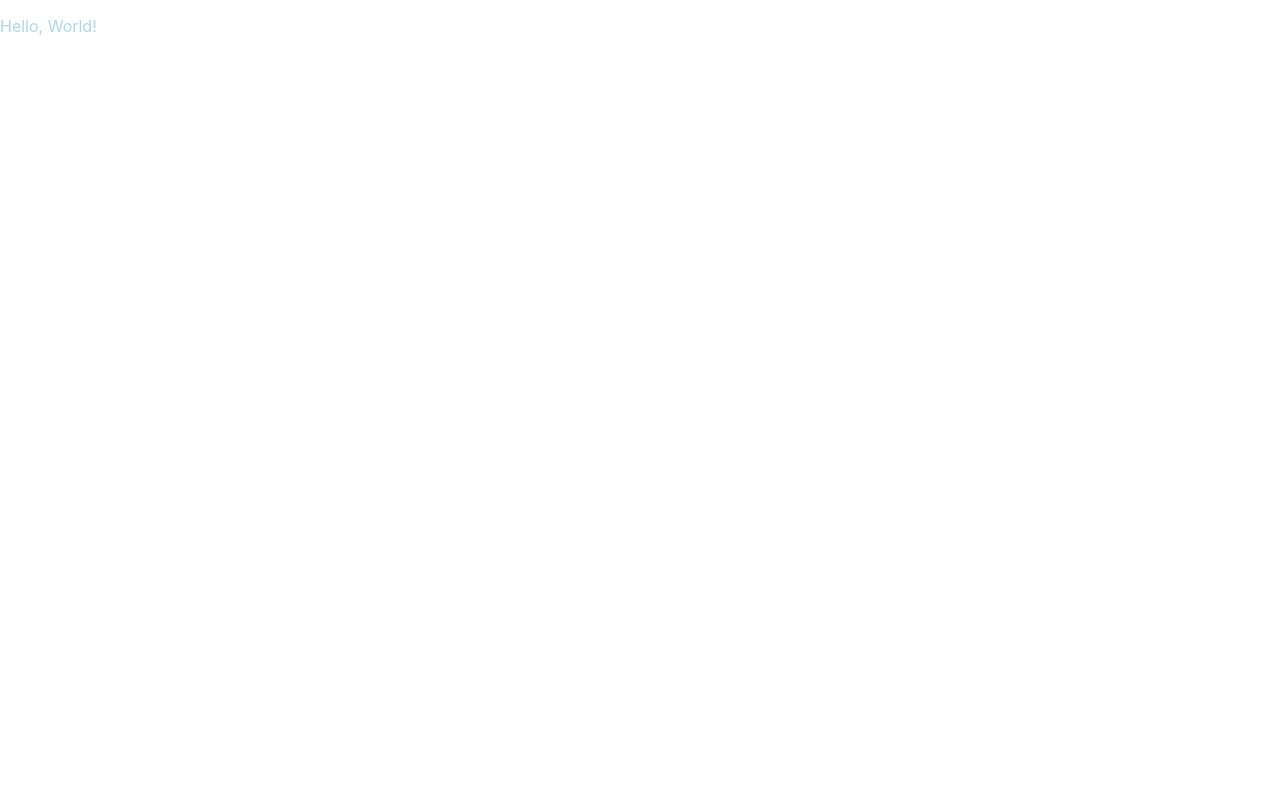
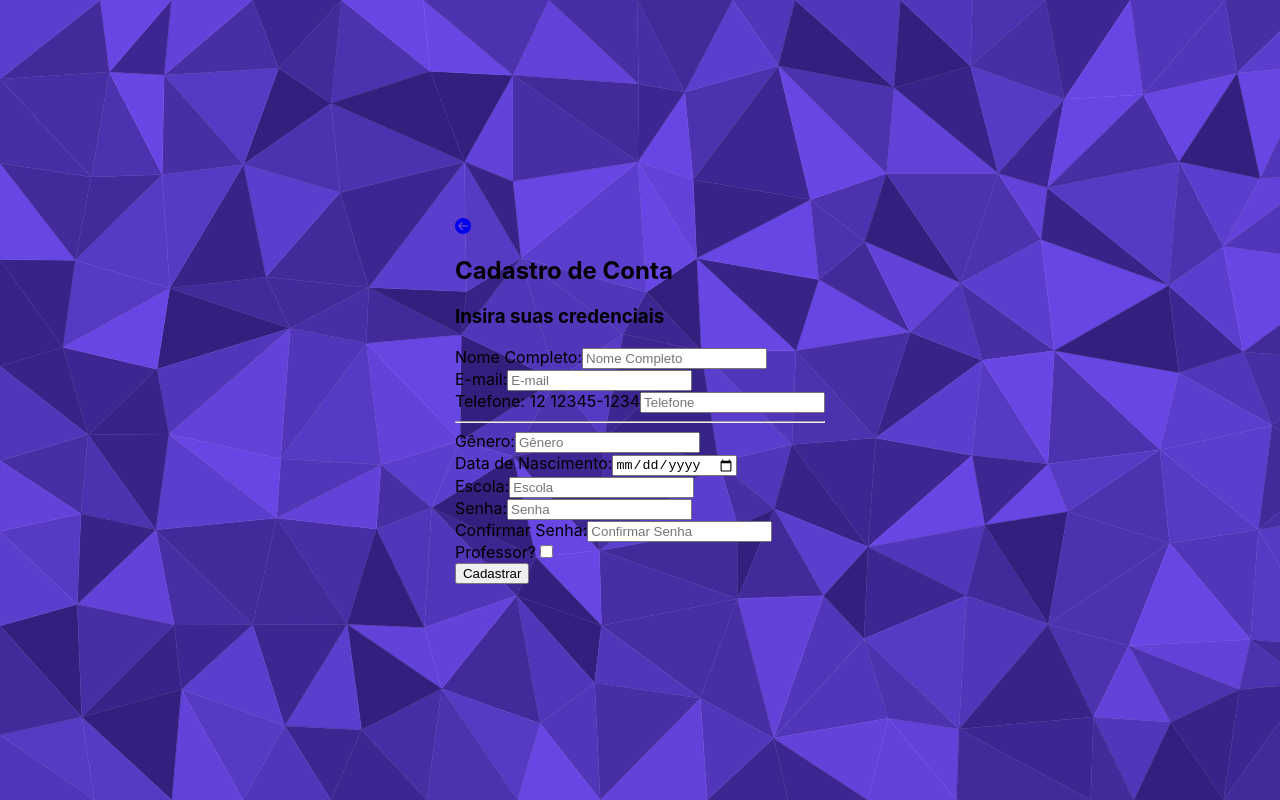
Before and after one commit to phdaccache/Projeto_MC656, a React (Create React App) app in the folder frontend/: page /signup in a window 1280 px wide. Built offline with nearby package versions, Linux system fonts and the light colour scheme.

Commit message:
feat: update signup page layout

```diff
--- a/frontend/src/pages/SignUp/SignUp.jsx
+++ b/frontend/src/pages/SignUp/SignUp.jsx
@@ -1,9 +1,80 @@
-import "./SignUp.css"
+import { Link } from "react-router-dom";
+import "./SignUp.css";
 
 export default function SignUp() {
-    return (
-        <div className="signup">
-            <p> Hello, World! </p>
-        </div>
-    );
-};
+  return (
+    <div className="login-signup-background root-div-flex-row flex-center-vh">
+      <div className="signup-container">
+        <Link to="/login" className="signup-back">
+          <i class="fa-solid fa-circle-arrow-left"></i>
+        </Link>
+        <h2 className="signup-title">Cadastro de Conta</h2>
+        <h3>Insira suas credenciais</h3>
+        <form className="signup-form">
+          <div className="main-infos">
+
+            <div className="signup-column">
+              <div className="signup-option">
+                <label for="nome">Nome Completo:</label>
+                <input type="text" placeholder="Nome Completo" required />
+              </div>
+
+              <div className="signup-option">
+                <label for="email">E-mail:</label>
+                <input type="text" placeholder="E-mail" required />
+              </div>
+
+              <div className="signup-option">
+                <label for="telefone">Telefone: 12 12345-1234</label>
+                <input
+                  type="tel"
+                  pattern="[0-9]{2} [0-9]{5}-[0-9]{4}"
+                  placeholder="Telefone"
+                  required
+                />
+              </div>
+            </div>
+
+            <hr className="signup-hr" />
+
+            <div className="signup-column">
+              <div className="signup-option">
+                <label for="genero">Gênero:</label>
+                <input type="text" placeholder="Gênero" required />
+              </div>
+
+              <div className="signup-option">
+                <label for="data">Data de Nascimento:</label>
+                <input type="date" placeholder="Data de Nascimento" required />
+              </div>
+
+              <div className="signup-option">
+                <label for="escola">Escola:</label>
+                <input type="text" placeholder="Escola" required />
+              </div>
+            </div>
+          </div>
+
+          <div className="signup-passwords">
+            <div className="signup-option">
+              <label for="senha">Senha:</label>
+              <input type="password" placeholder="Senha" required />
+            </div>
+
+            <div className="signup-option">
+              <label for="confirmar-senha">Confirmar Senha:</label>
+              <input type="password" placeholder="Confirmar Senha" required />
+            </div>
+          </div>
+
+          <div className="signup-option check-confirm">
+            <label for="professor">Professor?</label>
+            <input type="checkbox" />
+          </div>
+
+          <button type="submit">Cadastrar</button>
+        </form>
+      </div>
+    </div>
+  );
+}
```
